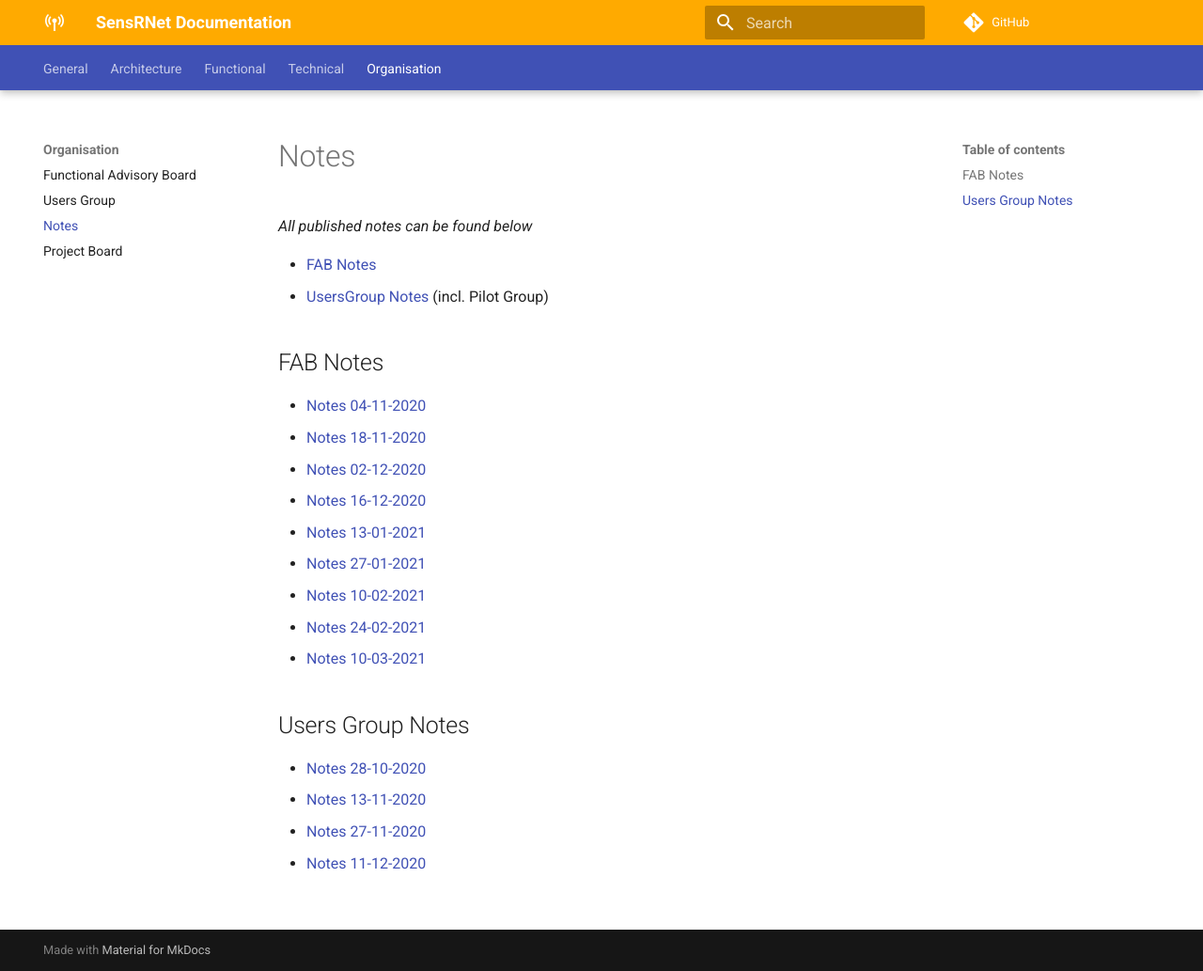
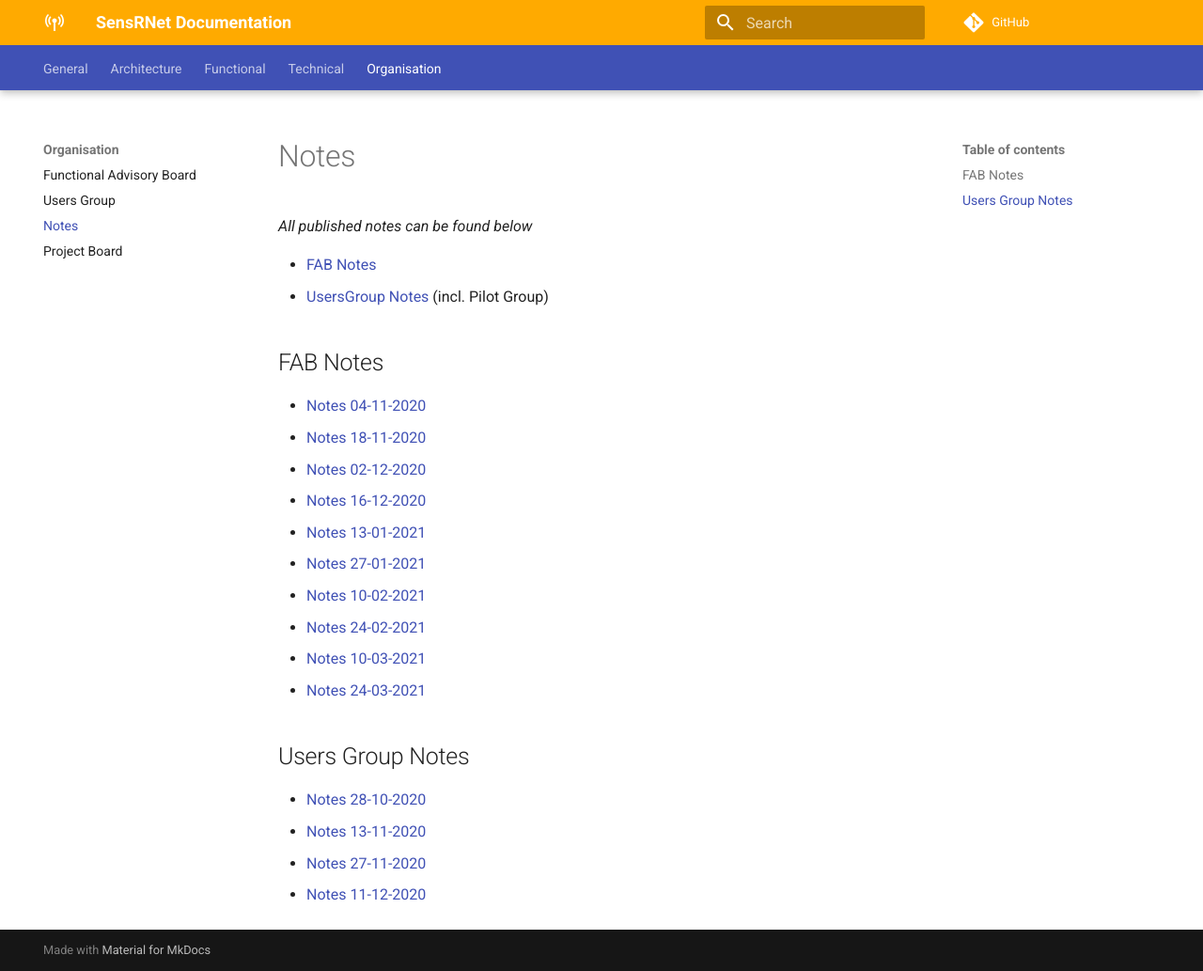
Before and after one commit to kadaster-labs/sensrnet-home, an MkDocs documentation site: the page built from docs/notes/index.md, in a window 1280 px wide and 1033 px high. Shown: the whole window at 94% size. Built offline with MkDocs 1.6.1 and Material for MkDocs 9.7.7, drawn with Linux system fonts in a browser that asks for light colours; comment, search, counter and statistics services are not loaded.

Commit message:
Update index.md

```diff
--- a/docs/notes/index.md
+++ b/docs/notes/index.md
@@ -16,6 +16,7 @@ _All published notes can be found below_
 - [Notes 10-02-2021](2021-02-10-FAB-notes.md)
 - [Notes 24-02-2021](2021-02-24-FAB-notes.md)
 - [Notes 10-03-2021](2021-03-10-FAB-notes.md)
+- [Notes 24-03-2021](2021-03-24-FAB-notes.md)
 
 ## Users Group Notes
 
```
